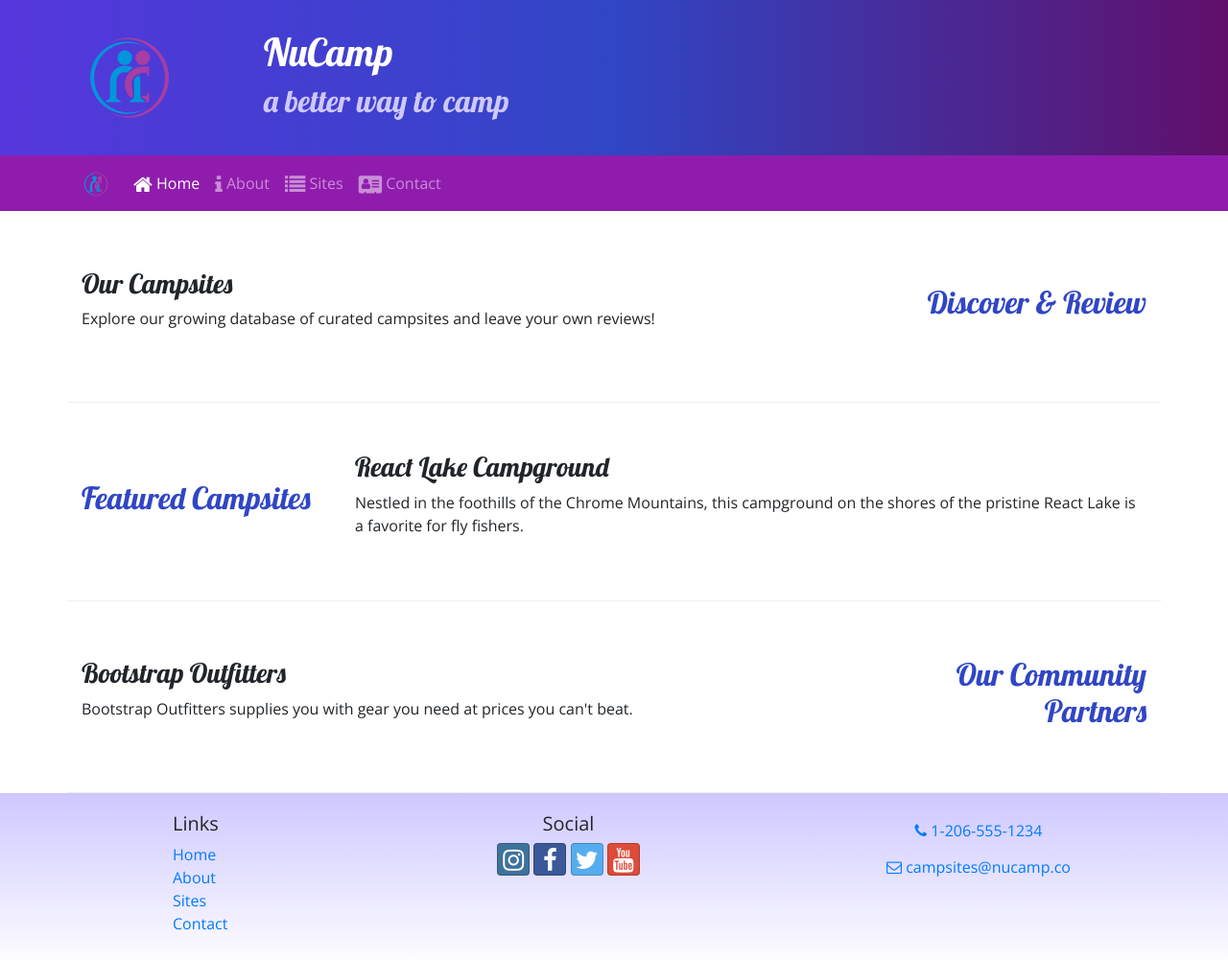
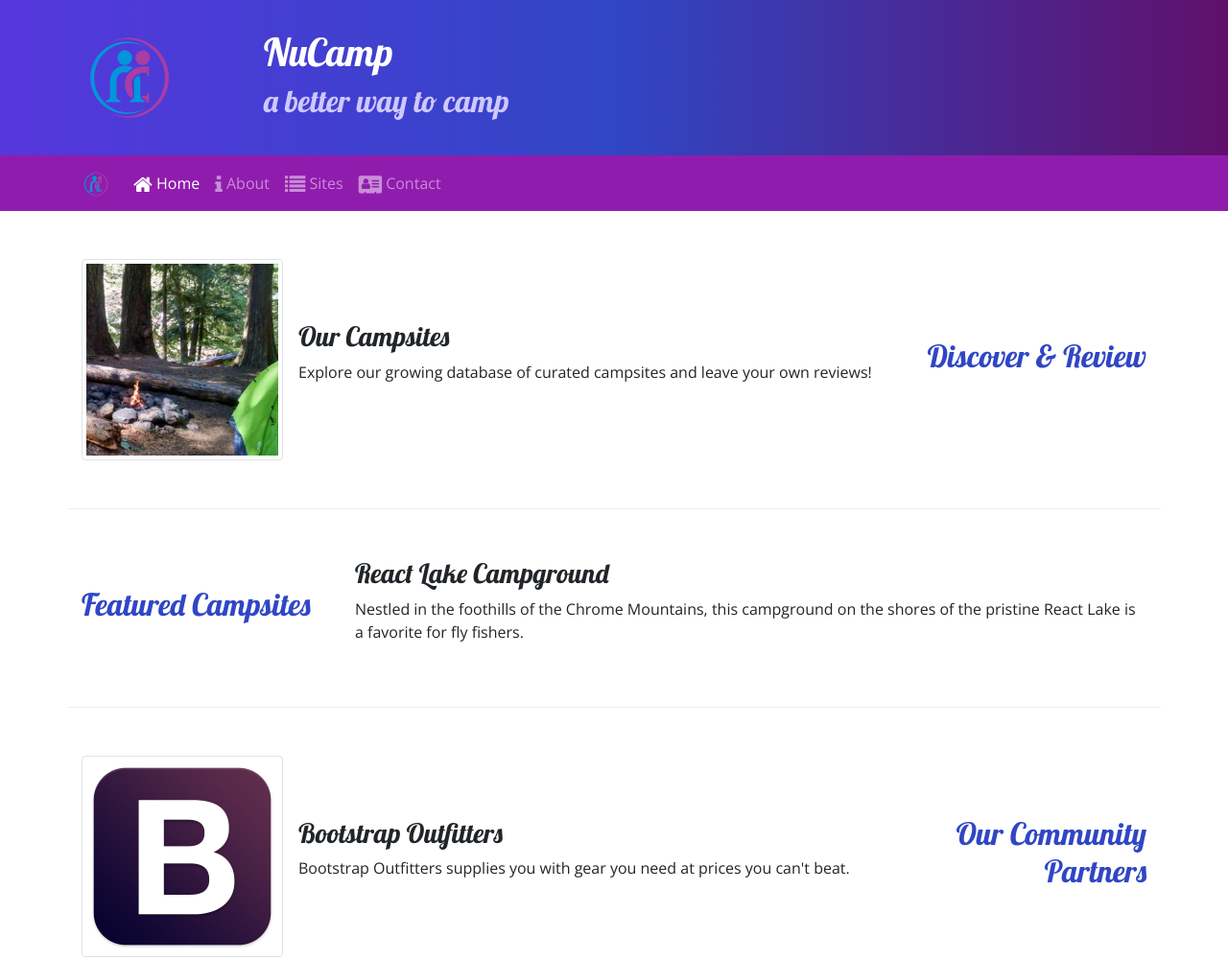
Before and after one commit to remarshal/newcamp-site, a website: page index.html in a window 1280 px wide. Shown: the top 1001 px of the page at 96% size. Drawn offline with nearby package versions, Linux system fonts and the light colour scheme.

Commit message:
added index images and media classes

```diff
--- a/css/styles.css
+++ b/css/styles.css
@@ -12,10 +12,6 @@ h2 {
 
 header h2 {
     color: #cec8ff;
-}
-
-footer {
-
 }
 
 .site-footer {
--- a/index.html
+++ b/index.html
@@ -43,8 +43,10 @@
             </button>
             <div class="collapse navbar-collapse" id="nucampNavbar">
                 <ul class="navbar-nav">
-                    <li class="nav-item active"><a class="nav-link" href="#"><i class="fa fa-home fa-lg"></i> Home</a></li>
-                    <li class="nav-item"><a class="nav-link" href="aboutus.html"><i class="fa fa-info fa-lg"></i> About</a></li>
+                    <li class="nav-item active"><a class="nav-link" href="#"><i class="fa fa-home fa-lg"></i> Home</a>
+                    </li>
+                    <li class="nav-item"><a class="nav-link" href="aboutus.html"><i class="fa fa-info fa-lg"></i>
+                            About</a></li>
                     <li class="nav-item"><a class="nav-link" href="#"><i class="fa fa-list fa-lg"></i> Sites</a></li>
                     <li class="nav-item"><a class="nav-link" href="contactus.html"><i class="fa fa-address-card fa-lg"></i> Contact</a></li>
                 </ul>
@@ -58,9 +60,14 @@
                 <h2 class="text-sm-right">Discover & Review</h2>
             </div>
             <div class="col">
-                <h3>Our Campsites</h3>
-                <p class="d-none d-sm-block">Explore our growing database of curated campsites and leave your own
-                    reviews!</p>
+                <div class="media">
+                    <!-- d-flex class is only here due to a bug with IE v10 and v11 -->
+                    <img class="d-flex mr-3 img-thumbnail" src="/img/breadcrumb-trail-thumb.jpg" alt="Breadcrumb Trail Thumbnail" />
+                    <div class="media-body align-self-center">
+                        <h3>Our Campsites</h3>
+                        <p class="d-none d-sm-block">Explore our growing database of curated campsites and leave your own reviews!</p>
+                    </div>
+                </div>
             </div>
         </div>
 
@@ -80,9 +87,13 @@
                 <h2 class="text-sm-right">Our Community Partners</h2>
             </div>
             <div class="col">
-                <h3>Bootstrap Outfitters</h3>
-                <p class="d-none d-sm-block">Bootstrap Outfitters supplies you with gear you need at prices you can't
-                    beat.</p>
+                <div class="media">
+                    <img class="d-flex mr-3 img-thumbnail" src="img/bootstrap-thumb.png" alt="Bootstrap Outfitters" />
+                    <div class="media-body align-self-center">
+                        <h3>Bootstrap Outfitters</h3>
+                        <p class="d-none d-sm-block">Bootstrap Outfitters supplies you with gear you need at prices you can't beat.</p>
+                    </div>
+                </div>
             </div>
         </div>
     </div>
@@ -107,7 +118,8 @@
                     <a class="btn btn-social-icon btn-google" href="http://youtube.com/"><i class="fa fa-youtube"></i></a>
                 </div>
                 <div class="col-sm-4 text-center">
-                    <a role="button" class="btn btn-link" href="tel:+12065551234"><i class="fa fa-phone"></i> 1-206-555-1234</a><br />
+                    <a role="button" class="btn btn-link" href="tel:+12065551234"><i class="fa fa-phone"></i>
+                        1-206-555-1234</a><br />
                     <a role="button" class="btn btn-link" href="mailto:campsites@nucamp.co"><i class="fa fa-envelope-o"></i> campsites@nucamp.co</a>
                 </div>
             </div>
```
Also changed, not shown: aboutus.html (+4 -3 lines), contactus.html (+28 -15 lines).
